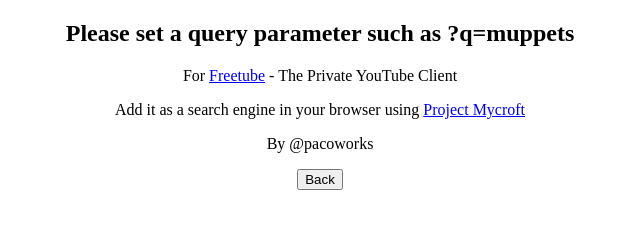
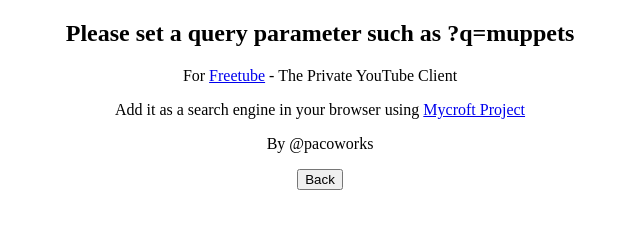
Before and after one commit to pakoito/freetube-forwarder, a plain HTML site: page index.html in a window 1280 px wide. Shown: the full height of the page, 320-960 px from the left. Drawn offline with Linux system fonts and the light colour scheme.

Commit message:
fix: typo

```diff
--- a/index.html
+++ b/index.html
@@ -15,8 +15,8 @@
     <p>For <a href="https://github.com/FreeTubeApp/FreeTube">Freetube</a> - The Private YouTube Client</p>
     <p>Add it as a search engine in your browser
       using <a
-        href="https://mycroftproject.com/install.html?id=121990&basename=freetube-protocol&icontype=png&name=Freetube">Project
-        Mycroft</a></p>
+        href="https://mycroftproject.com/install.html?id=121990&basename=freetube-protocol&icontype=png&name=Freetube">Mycroft
+        Project</a></p>
     <p>By @pacoworks</p>
     <button style="color: rgb(0, 0, 0);" onclick="history.back()">
       Back
```
